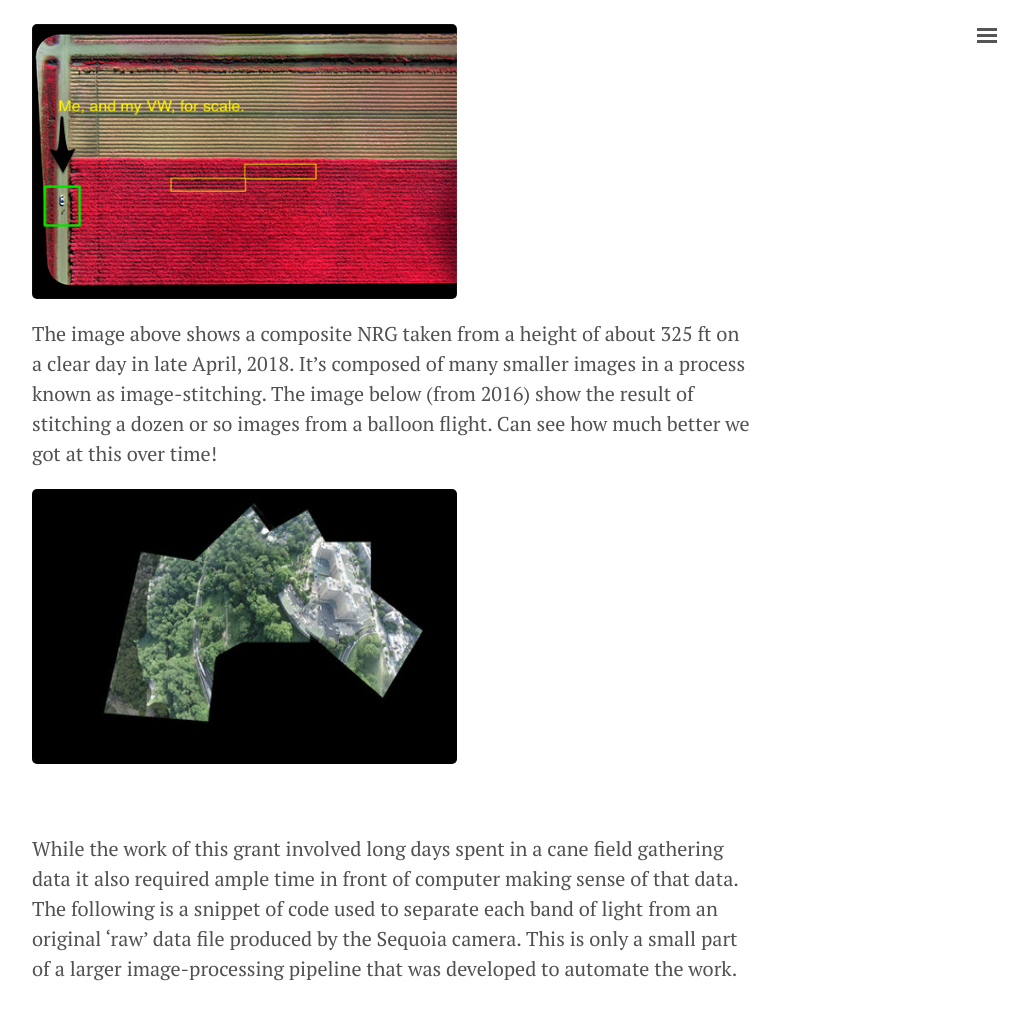
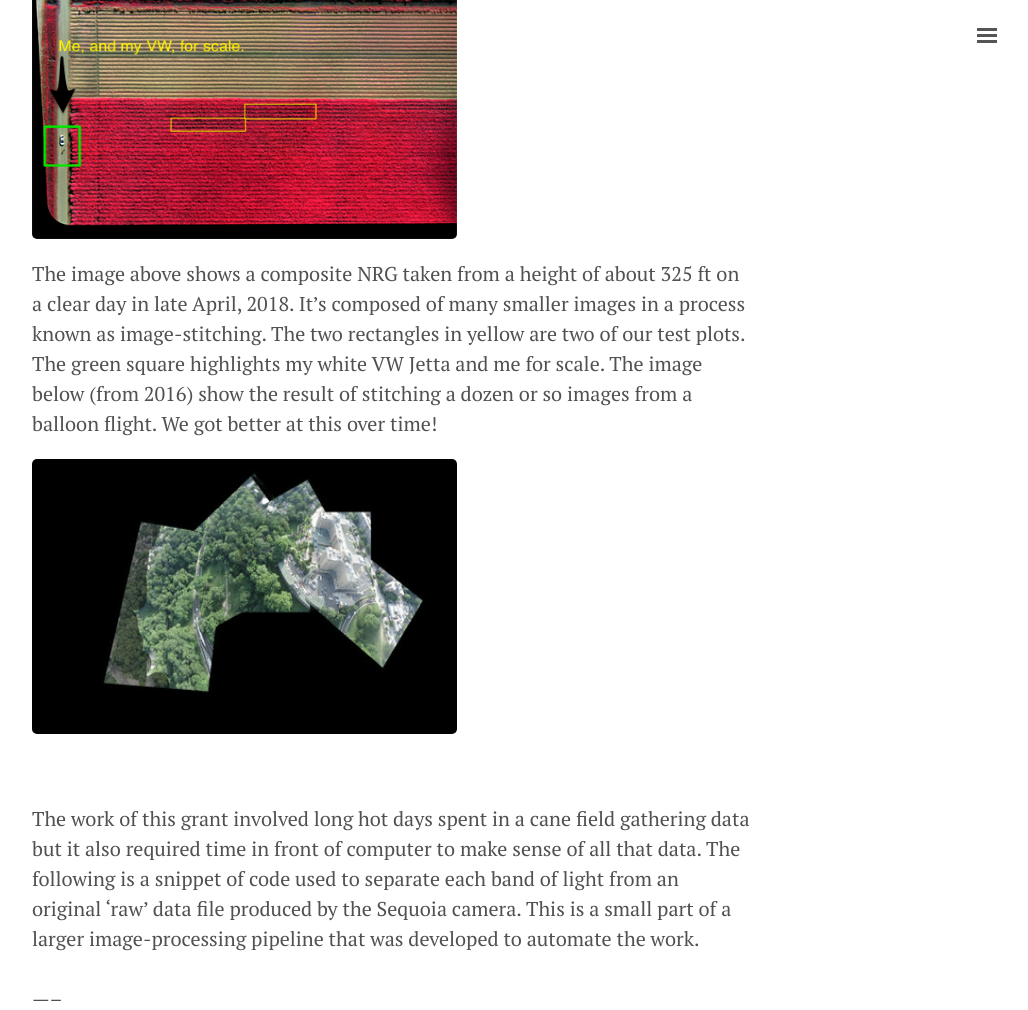
Before and after one commit to geraldmc/geraldmc.github.io, a Jekyll site: the page built from _posts/2019-02-23-predicting-yield-1.md, in a window 1280 px wide and 1400 px high, scrolled down 2977 px, cut to the strip 0-1010 px from the top of the window. Shown: the whole strip, without its empty margins (248-1276 px from the left). Built offline with Jekyll 4.4.1, drawn with Linux system fonts in a browser that asks for light colours.

Commit message:
adds formatting

```diff
--- a/_posts/2019-02-23-predicting-yield-1.md
+++ b/_posts/2019-02-23-predicting-yield-1.md
@@ -38,16 +38,16 @@ Creating a vegetation index requires first getting a camera into the air and as
 
 The Sequoia camera is about the size of a GoPro. It’s lightweight enough to serve as payload on a consumer-style drone such as the one we selected (a 3DR Solo). Flying the camera over a field allowed us to collect light reflecting from the leaves of the field in a very specific way. As the image indicates the Sequoia collects light in the Green, Red, Near-infrared and [RedEdge](https://en.wikipedia.org/wiki/Red_edge) bands. By manipulating these various bands we were able to create different kinds of vegetation index, one of which is known as an NRG index. While most of us are familiar with RGB images in an NRG image the RGB (Red-Green-Blue) colors are swapped out for a different set, NIR (Near-infrared), the Red and the Green.
 
-<br />
 ![NGR Highlight]({{ site.url }}/assets/NGR-highlight-scale.png){:height="275px" width="425px"}
 
-The image above shows a composite NRG taken from a height of about 325 ft on a clear day in late April, 2018. It's composed of many smaller images in a process known as image-stitching. The image below (from 2016) show the result of stitching a dozen or so images from a balloon flight. Can see how much better we got at this over time!
+The image above shows a composite NRG taken from a height of about 325 ft on a clear day in late April, 2018. It's composed of many smaller images in a process known as image-stitching. The two rectangles in yellow are two of our test plots. The green square highlights my white VW Jetta and me for scale. The image below (from 2016) show the result of stitching a dozen or so images from a balloon flight. We got better at this over time!
 
 ![NGR Highlight]({{ site.url }}/assets/map-stitch.gif){:height="275px" width="425px"}
 <br />
 
-While the work of this grant involved long days spent in a cane field gathering data it also required ample time in front of computer making sense of that data. The following is a snippet of code used to separate each band of light from an original 'raw' data file produced by the Sequoia camera. This is only a small part of a larger image-processing pipeline that was developed to automate the work.
+The work of this grant involved long hot days spent in a cane field gathering data but it also required time in front of computer to make sense of all that data. The following is a snippet of code used to separate each band of light from an original 'raw' data file produced by the Sequoia camera. This is a small part of a larger image-processing pipeline that was developed to automate the work.
 <br />
+-----
 <!-- {% highlight python %} {% endhighlight %} -->
 <script src="https://gist.github.com/geraldmc/1d3f059a33a30caf73a7f0446892f76f.js"></script>
 <br />
```
